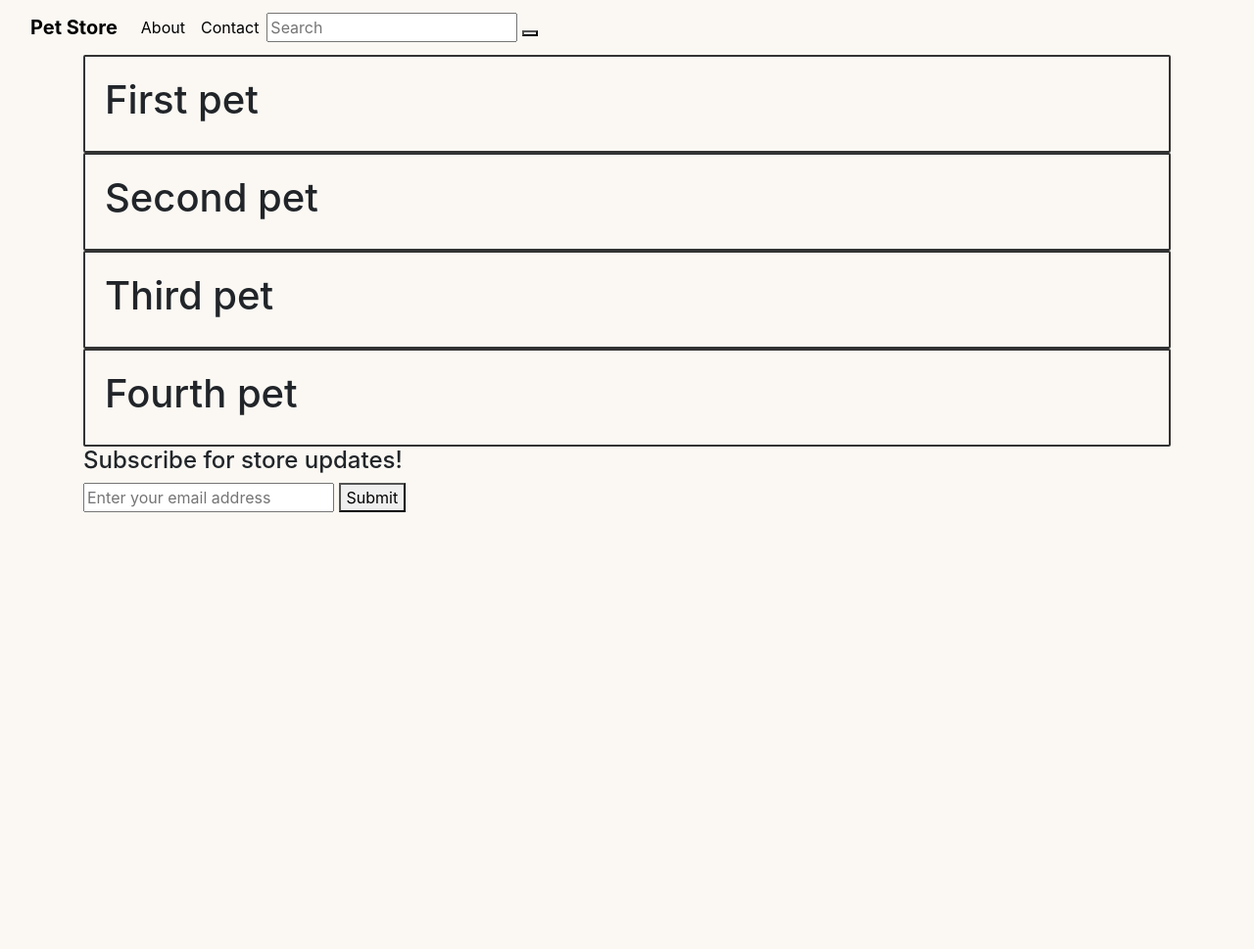
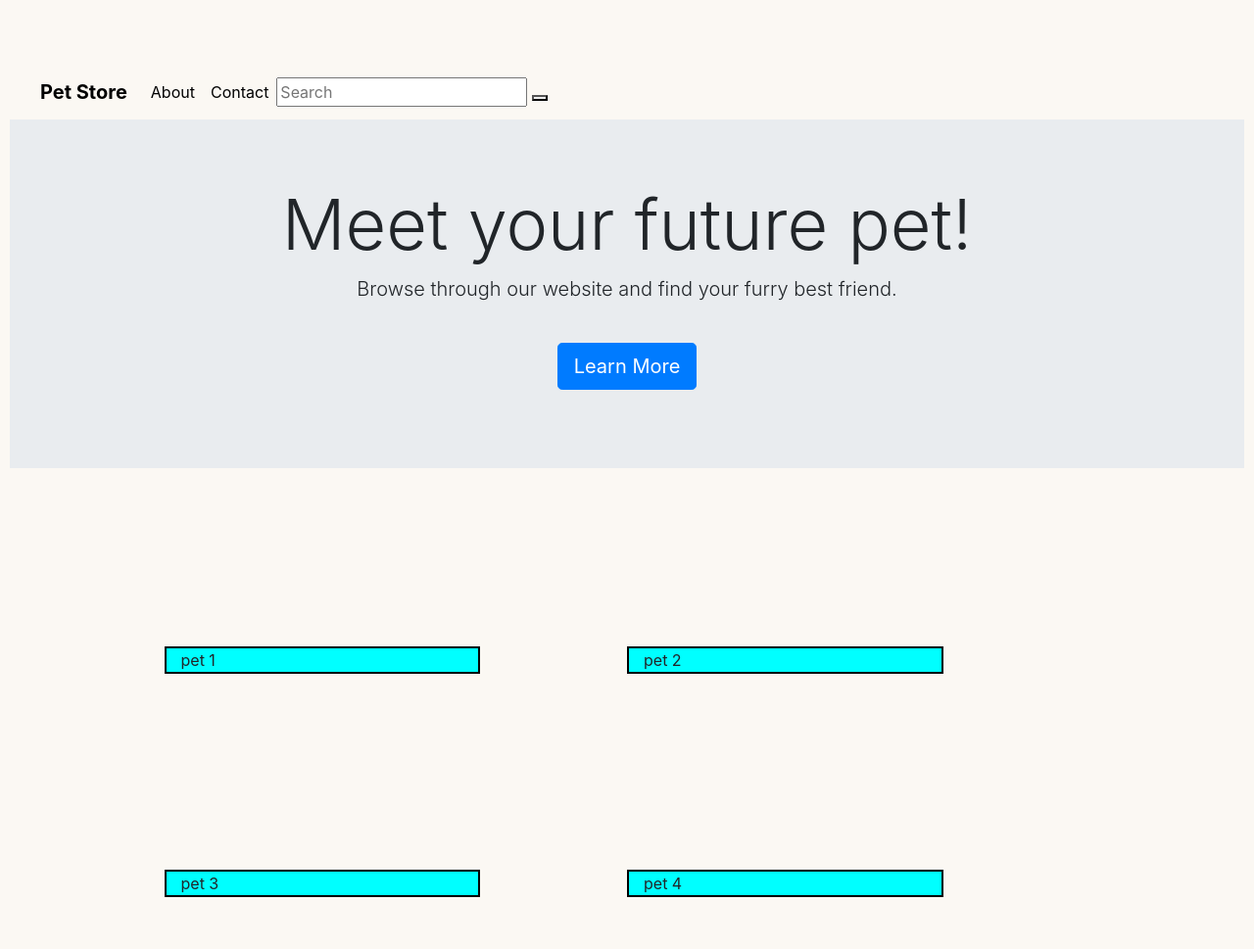
Before and after one commit to sxcueto/petStore, a plain HTML site: page index.html in a window 1280 px wide. Shown: the top 969 px of the page at 98% size. Before the commit the page ends 800 px from the top, so only its background shows below. Drawn offline with nearby package versions, Linux system fonts and the light colour scheme.

Commit message:
classwork update

```diff
--- a/index.html
+++ b/index.html
@@ -1,13 +1,5 @@
 <!DOCTYPE html>
 <html lang="en">
-
-<!--
-    Added basic nav and footer to each section
-    Started the email subscription for footer
-    Did a layout for each section
--->
-
-
 
 <!--
     Requirments for pet store site:
@@ -53,42 +45,36 @@
 
     <!-- jumbotron with a picture that says meet your future pet or something -->
 
+<header class="jumbotron jumbotron-fluid">
+    <div class="container-fluid text-center">
+        <h1 class="display-3">Meet your future pet!</h1>
+        <p class="lead pb-4">Browse through our website and find your furry best friend.</p>
+        <p><a href="#" class="btn btn-primary btn-lg" role="button">Learn More</a></p>
+    </div>
+</header>
 
     <!-- photos of the pets and when you hover over the pics it shows a brief description like name, age, etc. -->
-    <div class="container">
-        <div class="pets">
-            <div class="pet-photos">
-                <h1>First pet</h1>
-            </div>
-        </div>
 
+    <div class="row justify-content-center">
 
-        <div class="pets">
-            <div class="pet-photos">
-                <h1>Second pet</h1>
-            </div>
-        </div>
+        <!-- first pet photo -->
+        <div class="col-6 col-sm-3" id="pet">pet 1</div>
 
+        <!-- second photo -->
+        <div class="col-6 col-sm-3" id="pet">pet 2</div>
 
-        <div class="pets">
-            <div class="pet-photos">
-                <h1>Third pet</h1>
-            </div>
-        </div>
+        <div class="w-100"></div>
+        <!-- third photo -->
+        <div class="col-6 col-sm-3" id="pet" >pet 3</div>
+        <!-- fourth photo -->
+        <div class="col-6 col-sm-3" id="pet">pet 4</div>
 
-
-        <div class="pets">
-            <div class="pet-photos">
-                <h1>Fourth pet</h1>
-            </div>
-        </div>
     </div>
-
 
 
     <!-- footer-->
 
-    <footer>
+    <footer id="home-footer">
         <!-- email subscription -->
         <div class="container" id="email">
             <h4 class="header">Subscribe for store updates!</h4>
--- a/style.css
+++ b/style.css
@@ -1,7 +1,14 @@
 /* Landing page */
+html{
+  min-height: 100%;
+  position: relative;
+}
 body {
     background-color: #FBF8F3;
+    padding-top: 56px;
+    margin: 10px;
   }
+
 
   a, .nav-link{
     color: #000000;
@@ -11,13 +18,35 @@ body {
     font-weight: 700;
   }
 
-.pet-photos{
-    display: flex;
-    border: solid #333 2px;
-    border-radius: 2px;
-    padding: 20px;
-}
+
 
 #email{
   bottom: 0px;
 }
+
+#pet{
+  background-color: aqua;
+  border: 2px solid black;
+  margin-top: 150px;
+  margin-right: 150px;
+  margin-bottom: 50px;
+
+}
+
+
+#about-footer{
+    position:absolute;
+    bottom: 0px;
+    height: 90px;
+    margin-left: 550px;
+
+}
+
+#home-footer{
+  position: absolute;
+  bottom: 0px;
+  height: 0px;
+  margin-left: 550px;
+  margin-top: 300px;
+
+}
```
Also changed, not shown: about.html (+15 -6 lines), test.js (added).
